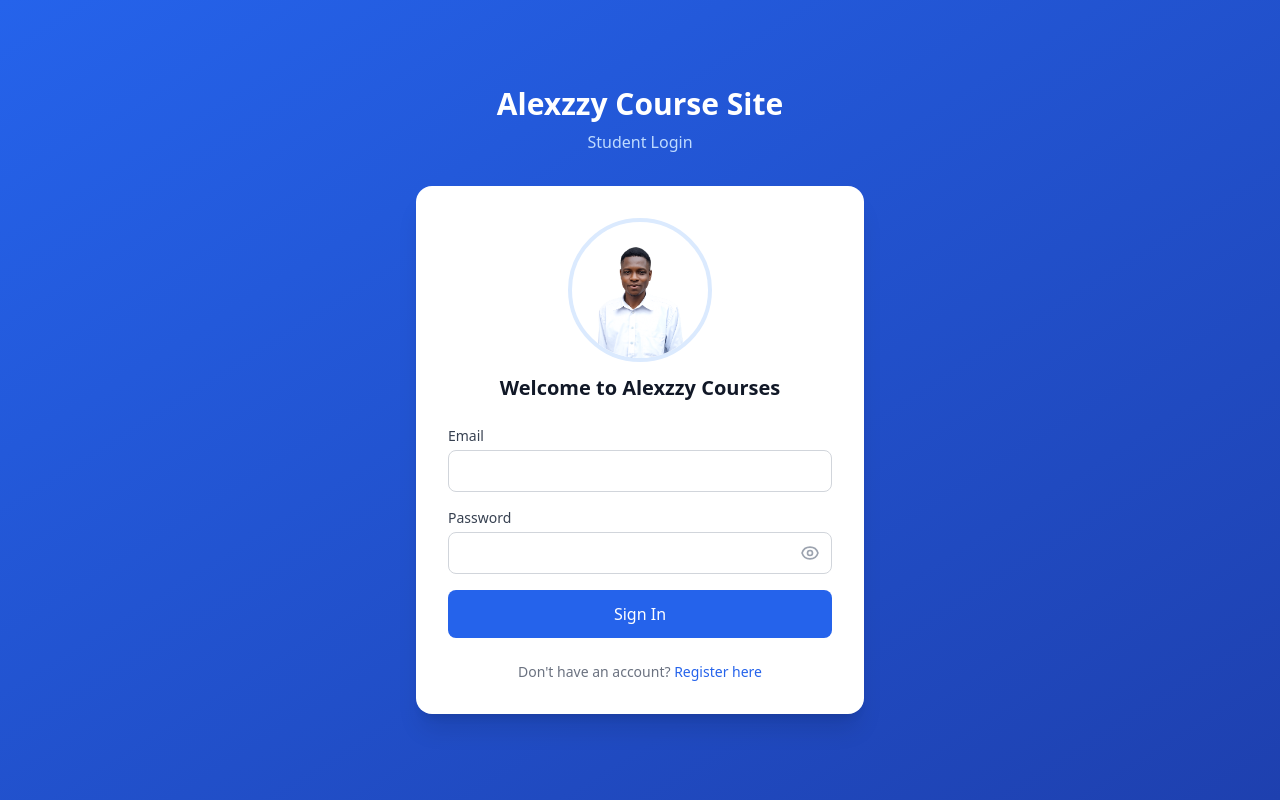
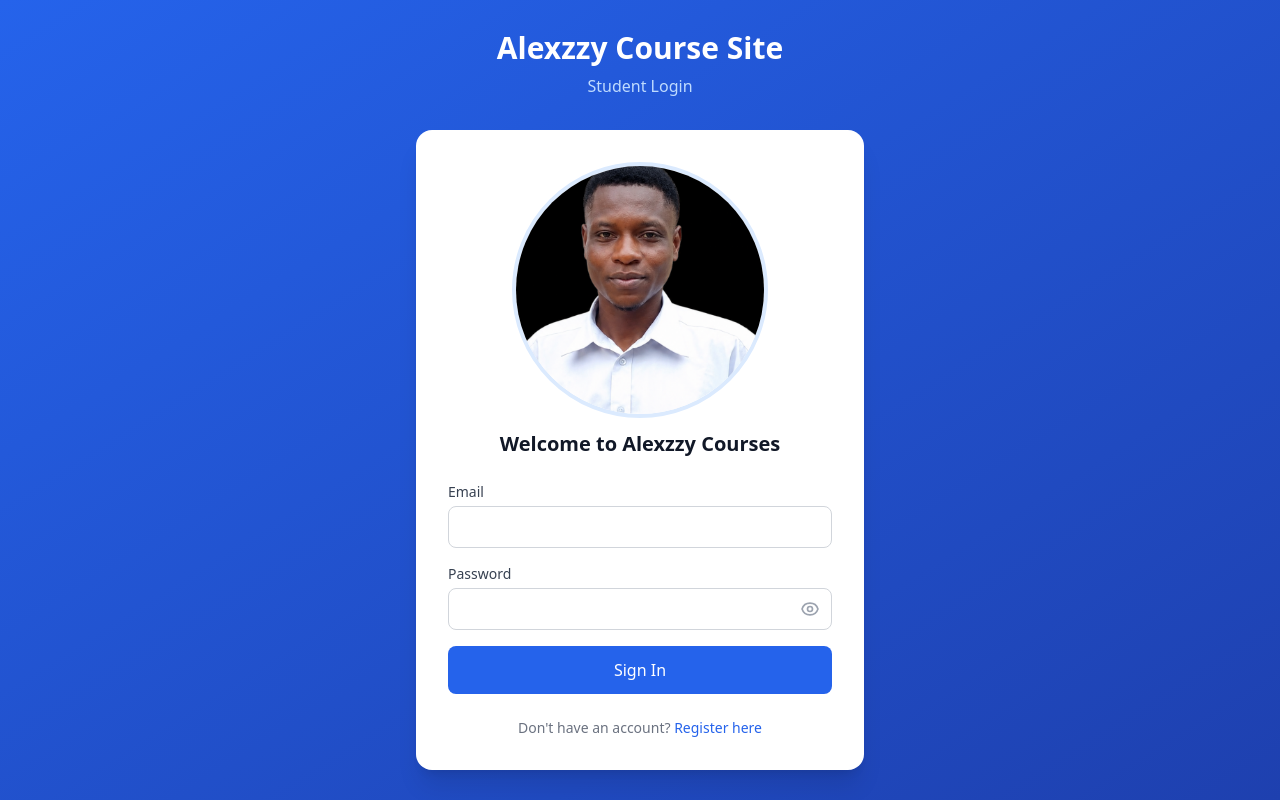
Before and after one commit to Alexzzy112/programmingcourse, a React (Vite) app in the folder client/: page /student/login in a window 1280 px wide. Built offline with nearby package versions, Linux system fonts and the light colour scheme.

Commit message:
Use client/alex.png instead of public/ image via Vite import

```diff
--- a/client/src/pages/LecturerLogin.jsx
+++ b/client/src/pages/LecturerLogin.jsx
@@ -3,6 +3,7 @@ import { Link, useNavigate } from 'react-router-dom';
 import { useAuth } from '../context/AuthContext';
 import api from '../utils/api';
 import PasswordInput from '../components/PasswordInput';
+import alexImg from '../../alex.png';
 
 export default function LecturerLogin() {
   const [form, setForm] = useState({ email: '', password: '' });
@@ -35,7 +36,7 @@ export default function LecturerLogin() {
         </div>
         <div className="bg-white rounded-2xl shadow-xl p-8">
           <div className="text-center mb-6">
-            <img src="/alex.png" alt="Alexzzy" className="w-36 h-36 rounded-full mx-auto object-cover border-4 border-primary-100" />
+            <a href={alexImg} target="_blank" rel="noopener noreferrer" className="block w-64 h-64 rounded-full mx-auto overflow-hidden border-4 border-primary-100"><img src={alexImg} alt="Alexzzy" className="w-full h-full object-cover cursor-pointer hover:opacity-90 transition scale-150" /></a>
             <h2 className="text-xl font-bold text-gray-900 mt-3">Welcome to Alexzzy Courses</h2>
           </div>
           {error && <div className="bg-red-50 text-red-600 p-3 rounded-lg text-sm mb-4">{error}</div>}
--- a/client/src/pages/LecturerRegister.jsx
+++ b/client/src/pages/LecturerRegister.jsx
@@ -3,6 +3,7 @@ import { Link, useNavigate } from 'react-router-dom';
 import { useAuth } from '../context/AuthContext';
 import api from '../utils/api';
 import PasswordInput from '../components/PasswordInput';
+import alexImg from '../../alex.png';
 
 export default function LecturerRegister() {
   const [form, setForm] = useState({ firstName: '', lastName: '', email: '', password: '', confirmPassword: '', staffId: '', phone: '', department: '' });
@@ -38,7 +39,7 @@ export default function LecturerRegister() {
         </div>
         <div className="bg-white rounded-2xl shadow-xl p-8">
           <div className="text-center mb-6">
-            <img src="/alex.png" alt="Alexzzy" className="w-36 h-36 rounded-full mx-auto object-cover border-4 border-primary-100" />
+            <a href={alexImg} target="_blank" rel="noopener noreferrer" className="block w-64 h-64 rounded-full mx-auto overflow-hidden border-4 border-primary-100"><img src={alexImg} alt="Alexzzy" className="w-full h-full object-cover cursor-pointer hover:opacity-90 transition scale-150" /></a>
             <h2 className="text-xl font-bold text-gray-900 mt-3">Welcome to Alexzzy Courses</h2>
           </div>
           {error && <div className="bg-red-50 text-red-600 p-3 rounded-lg text-sm mb-4">{error}</div>}
--- a/client/src/pages/StudentLogin.jsx
+++ b/client/src/pages/StudentLogin.jsx
@@ -3,6 +3,7 @@ import { Link, useNavigate } from 'react-router-dom';
 import { useAuth } from '../context/AuthContext';
 import api from '../utils/api';
 import PasswordInput from '../components/PasswordInput';
+import alexImg from '../../alex.png';
 
 export default function StudentLogin() {
   const [form, setForm] = useState({ email: '', password: '' });
@@ -35,7 +36,7 @@ export default function StudentLogin() {
         </div>
         <div className="bg-white rounded-2xl shadow-xl p-8">
           <div className="text-center mb-6">
-            <img src="/alex.png" alt="Alexzzy" className="w-36 h-36 rounded-full mx-auto object-cover border-4 border-primary-100" />
+            <a href={alexImg} target="_blank" rel="noopener noreferrer" className="block w-64 h-64 rounded-full mx-auto overflow-hidden border-4 border-primary-100"><img src={alexImg} alt="Alexzzy" className="w-full h-full object-cover cursor-pointer hover:opacity-90 transition scale-150" /></a>
             <h2 className="text-xl font-bold text-gray-900 mt-3">Welcome to Alexzzy Courses</h2>
           </div>
           {error && <div className="bg-red-50 text-red-600 p-3 rounded-lg text-sm mb-4">{error}</div>}
--- a/client/src/pages/StudentRegister.jsx
+++ b/client/src/pages/StudentRegister.jsx
@@ -3,6 +3,7 @@ import { Link, useNavigate } from 'react-router-dom';
 import { useAuth } from '../context/AuthContext';
 import api from '../utils/api';
 import PasswordInput from '../components/PasswordInput';
+import alexImg from '../../alex.png';
 
 export default function StudentRegister() {
   const [form, setForm] = useState({ firstName: '', lastName: '', email: '', password: '', confirmPassword: '', phone: '', department: '' });
@@ -38,7 +39,7 @@ export default function StudentRegister() {
         </div>
         <div className="bg-white rounded-2xl shadow-xl p-8">
           <div className="text-center mb-6">
-            <img src="/alex.png" alt="Alexzzy" className="w-36 h-36 rounded-full mx-auto object-cover border-4 border-primary-100" />
+            <a href={alexImg} target="_blank" rel="noopener noreferrer" className="block w-64 h-64 rounded-full mx-auto overflow-hidden border-4 border-primary-100"><img src={alexImg} alt="Alexzzy" className="w-full h-full object-cover cursor-pointer hover:opacity-90 transition scale-150" /></a>
             <h2 className="text-xl font-bold text-gray-900 mt-3">Welcome to Alexzzy Courses</h2>
           </div>
           {error && <div className="bg-red-50 text-red-600 p-3 rounded-lg text-sm mb-4">{error}</div>}
```
Also changed, not shown: client/public/alex.png (deleted).
